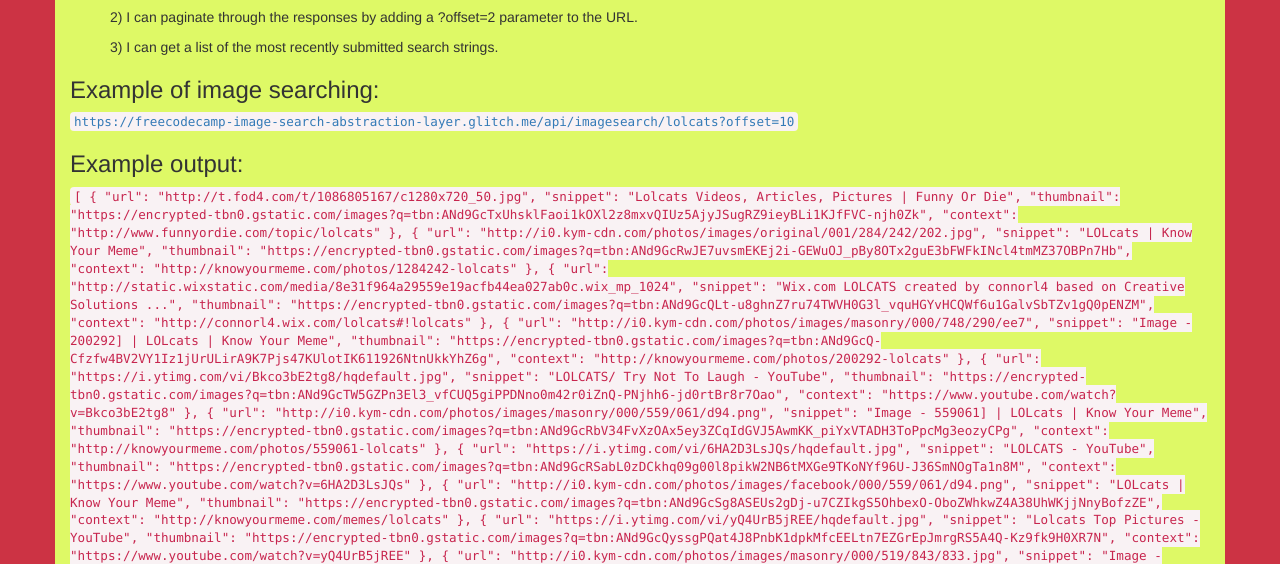
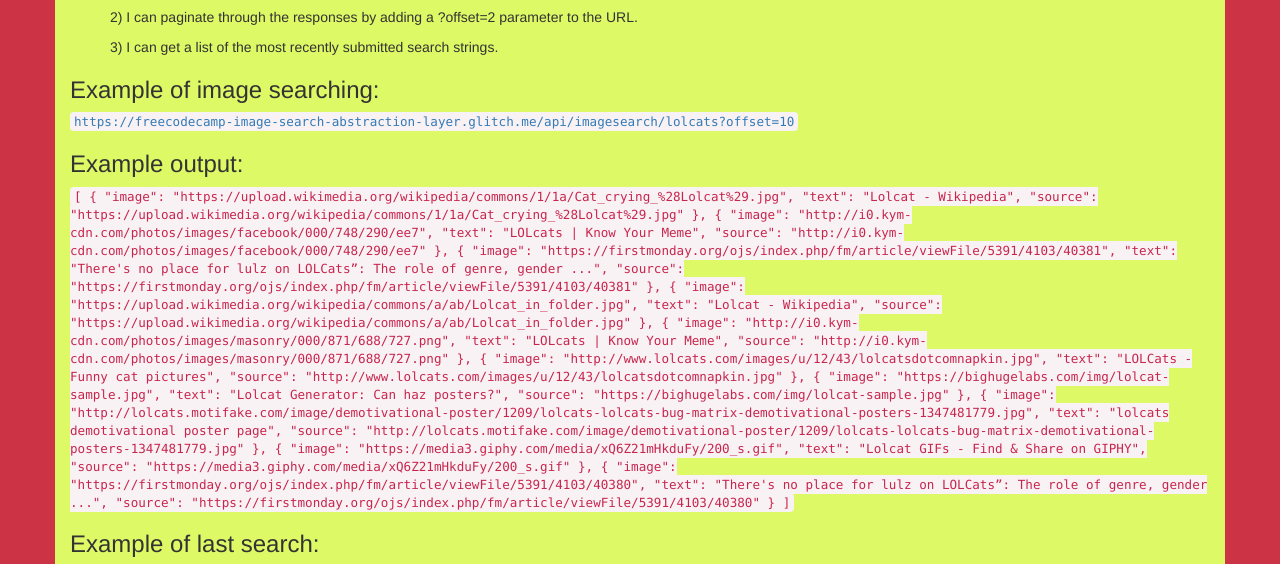
Before and after one commit to giuseppefragala/image-search-abstraction-layer, a website: page index.htm in a window 1280 px wide. Shown: the part 376-940 px from the top of the page. Drawn offline with nearby package versions, Linux system fonts and the light colour scheme.

Commit message:
Recent searching works.

```diff
--- a/index.htm
+++ b/index.htm
@@ -29,64 +29,54 @@
             <code>
                [
                     {
-                "url": "http://t.fod4.com/t/1086805167/c1280x720_50.jpg",
-                "snippet": "Lolcats Videos, Articles, Pictures | Funny Or Die",
-                "thumbnail": "https://encrypted-tbn0.gstatic.com/images?q=tbn:ANd9GcTxUhsklFaoi1kOXl2z8mxvQIUz5AjyJSugRZ9ieyBLi1KJfFVC-njh0Zk",
-                "context": "http://www.funnyordie.com/topic/lolcats"
+                    "image": "https://upload.wikimedia.org/wikipedia/commons/1/1a/Cat_crying_%28Lolcat%29.jpg",
+                    "text": "Lolcat - Wikipedia",
+                    "source": "https://upload.wikimedia.org/wikipedia/commons/1/1a/Cat_crying_%28Lolcat%29.jpg"
                     },
                     {
-                "url": "http://i0.kym-cdn.com/photos/images/original/001/284/242/202.jpg",
-                "snippet": "LOLcats | Know Your Meme",
-                "thumbnail": "https://encrypted-tbn0.gstatic.com/images?q=tbn:ANd9GcRwJE7uvsmEKEj2i-GEWuOJ_pBy8OTx2guE3bFWFkINcl4tmMZ37OBPn7Hb",
-                "context": "http://knowyourmeme.com/photos/1284242-lolcats"
+                    "image": "http://i0.kym-cdn.com/photos/images/facebook/000/748/290/ee7",
+                    "text": "LOLcats | Know Your Meme",
+                    "source": "http://i0.kym-cdn.com/photos/images/facebook/000/748/290/ee7"
                     },
                     {
-                "url": "http://static.wixstatic.com/media/8e31f964a29559e19acfb44ea027ab0c.wix_mp_1024",
-                "snippet": "Wix.com LOLCATS created by connorl4 based on Creative Solutions ...",
-                "thumbnail": "https://encrypted-tbn0.gstatic.com/images?q=tbn:ANd9GcQLt-u8ghnZ7ru74TWVH0G3l_vquHGYvHCQWf6u1GalvSbTZv1gQ0pENZM",
-                "context": "http://connorl4.wix.com/lolcats#!lolcats"
+                    "image": "https://firstmonday.org/ojs/index.php/fm/article/viewFile/5391/4103/40381",
+                    "text": "There's no place for lulz on LOLCats”: The role of genre, gender ...",
+                    "source": "https://firstmonday.org/ojs/index.php/fm/article/viewFile/5391/4103/40381"
                     },
                     {
-                "url": "http://i0.kym-cdn.com/photos/images/masonry/000/748/290/ee7",
-                "snippet": "Image - 200292] | LOLcats | Know Your Meme",
-                "thumbnail": "https://encrypted-tbn0.gstatic.com/images?q=tbn:ANd9GcQ-Cfzfw4BV2VY1Iz1jUrULirA9K7Pjs47KUlotIK611926NtnUkkYhZ6g",
-                "context": "http://knowyourmeme.com/photos/200292-lolcats"
+                    "image": "https://upload.wikimedia.org/wikipedia/commons/a/ab/Lolcat_in_folder.jpg",
+                    "text": "Lolcat - Wikipedia",
+                    "source": "https://upload.wikimedia.org/wikipedia/commons/a/ab/Lolcat_in_folder.jpg"
                     },
                     {
-                "url": "https://i.ytimg.com/vi/Bkco3bE2tg8/hqdefault.jpg",
-                "snippet": "LOLCATS/ Try Not To Laugh - YouTube",
-                "thumbnail": "https://encrypted-tbn0.gstatic.com/images?q=tbn:ANd9GcTW5GZPn3El3_vfCUQ5giPPDNno0m42r0iZnQ-PNjhh6-jd0rtBr8r7Oao",
-                "context": "https://www.youtube.com/watch?v=Bkco3bE2tg8"
+                    "image": "http://i0.kym-cdn.com/photos/images/masonry/000/871/688/727.png",
+                    "text": "LOLcats | Know Your Meme",
+                    "source": "http://i0.kym-cdn.com/photos/images/masonry/000/871/688/727.png"
                     },
                     {
-                "url": "http://i0.kym-cdn.com/photos/images/masonry/000/559/061/d94.png",
-                "snippet": "Image - 559061] | LOLcats | Know Your Meme",
-                "thumbnail": "https://encrypted-tbn0.gstatic.com/images?q=tbn:ANd9GcRbV34FvXzOAx5ey3ZCqIdGVJ5AwmKK_piYxVTADH3ToPpcMg3eozyCPg",
-                "context": "http://knowyourmeme.com/photos/559061-lolcats"
+                    "image": "http://www.lolcats.com/images/u/12/43/lolcatsdotcomnapkin.jpg",
+                    "text": "LOLCats - Funny cat pictures",
+                    "source": "http://www.lolcats.com/images/u/12/43/lolcatsdotcomnapkin.jpg"
                     },
                     {
-                "url": "https://i.ytimg.com/vi/6HA2D3LsJQs/hqdefault.jpg",
-                "snippet": "LOLCATS - YouTube",
-                "thumbnail": "https://encrypted-tbn0.gstatic.com/images?q=tbn:ANd9GcRSabL0zDCkhq09g00l8pikW2NB6tMXGe9TKoNYf96U-J36SmNOgTa1n8M",
-                "context": "https://www.youtube.com/watch?v=6HA2D3LsJQs"
+                    "image": "https://bighugelabs.com/img/lolcat-sample.jpg",
+                    "text": "Lolcat Generator: Can haz posters?",
+                    "source": "https://bighugelabs.com/img/lolcat-sample.jpg"
                     },
                     {
-                "url": "http://i0.kym-cdn.com/photos/images/facebook/000/559/061/d94.png",
-                "snippet": "LOLcats | Know Your Meme",
-                "thumbnail": "https://encrypted-tbn0.gstatic.com/images?q=tbn:ANd9GcSg8ASEUs2gDj-u7CZIkgS5OhbexO-OboZWhkwZ4A38UhWKjjNnyBofzZE",
-                "context": "http://knowyourmeme.com/memes/lolcats"
+                    "image": "http://lolcats.motifake.com/image/demotivational-poster/1209/lolcats-lolcats-bug-matrix-demotivational-posters-1347481779.jpg",
+                    "text": "lolcats demotivational poster page",
+                    "source": "http://lolcats.motifake.com/image/demotivational-poster/1209/lolcats-lolcats-bug-matrix-demotivational-posters-1347481779.jpg"
                     },
                     {
-                "url": "https://i.ytimg.com/vi/yQ4UrB5jREE/hqdefault.jpg",
-                "snippet": "Lolcats Top Pictures - YouTube",
-                "thumbnail": "https://encrypted-tbn0.gstatic.com/images?q=tbn:ANd9GcQyssgPQat4J8PnbK1dpkMfcEELtn7EZGrEpJmrgRS5A4Q-Kz9fk9H0XR7N",
-                "context": "https://www.youtube.com/watch?v=yQ4UrB5jREE"
+                    "image": "https://media3.giphy.com/media/xQ6Z21mHkduFy/200_s.gif",
+                    "text": "Lolcat GIFs - Find & Share on GIPHY",
+                    "source": "https://media3.giphy.com/media/xQ6Z21mHkduFy/200_s.gif"
                     },
                     {
-                "url": "http://i0.kym-cdn.com/photos/images/masonry/000/519/843/833.jpg",
-                "snippet": "Image - 519843] | LOLcats | Know Your Meme",
-                "thumbnail": "https://encrypted-tbn0.gstatic.com/images?q=tbn:ANd9GcQqEon8tx2So47Kf2v7gWP5CEDc_YLYfx7zQLyU0jUO7xz37yhRc8jgnQ",
-                "context": "http://knowyourmeme.com/photos/519843-lolcats"
+                    "image": "https://firstmonday.org/ojs/index.php/fm/article/viewFile/5391/4103/40380",
+                    "text": "There's no place for lulz on LOLCats”: The role of genre, gender ...",
+                    "source": "https://firstmonday.org/ojs/index.php/fm/article/viewFile/5391/4103/40380"
                     }
                 ]
             </code>
```
Also changed, not shown: server.js (+59 -2 lines). Lines whose indentation alone changed are shown as unchanged.
